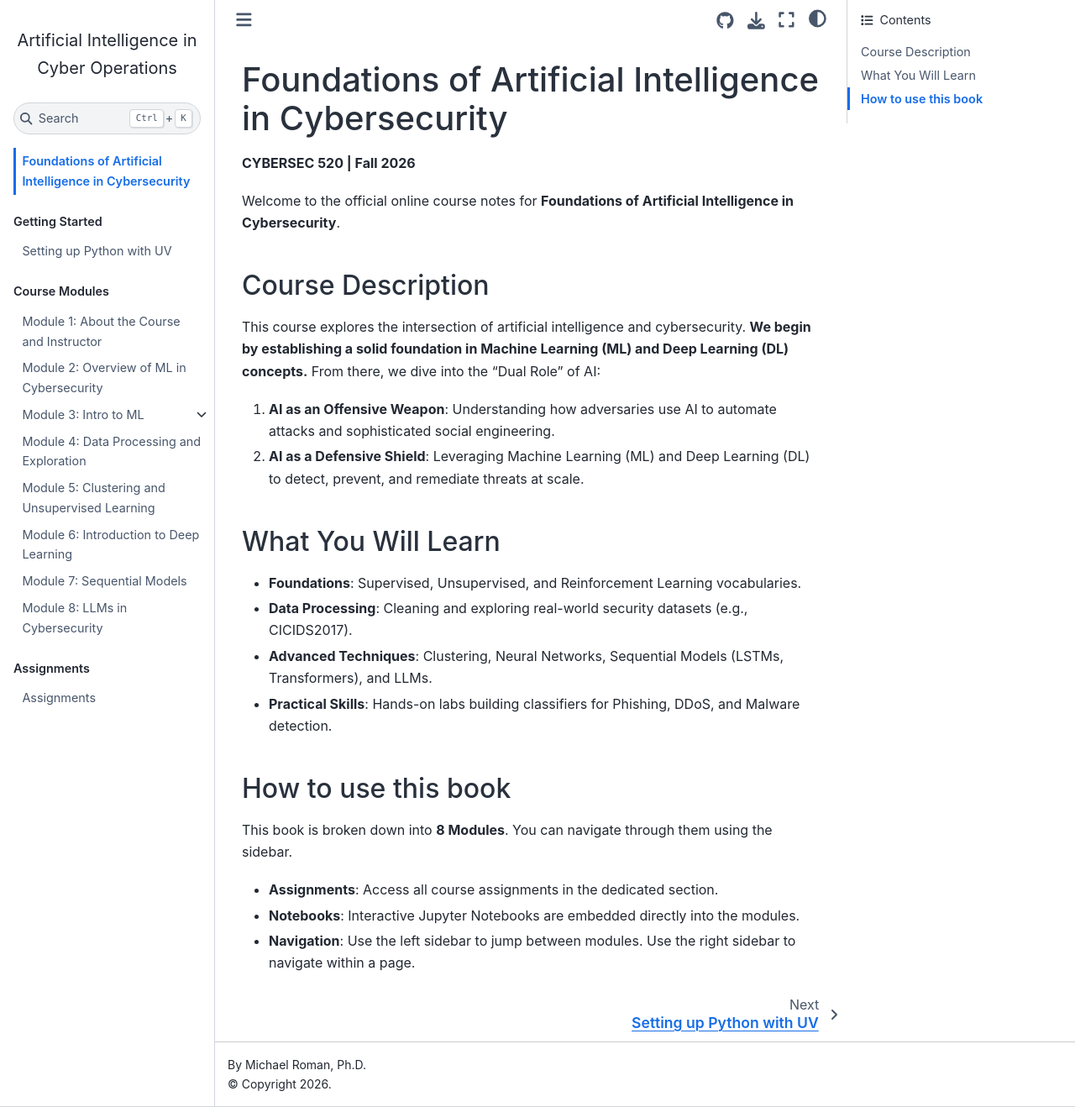
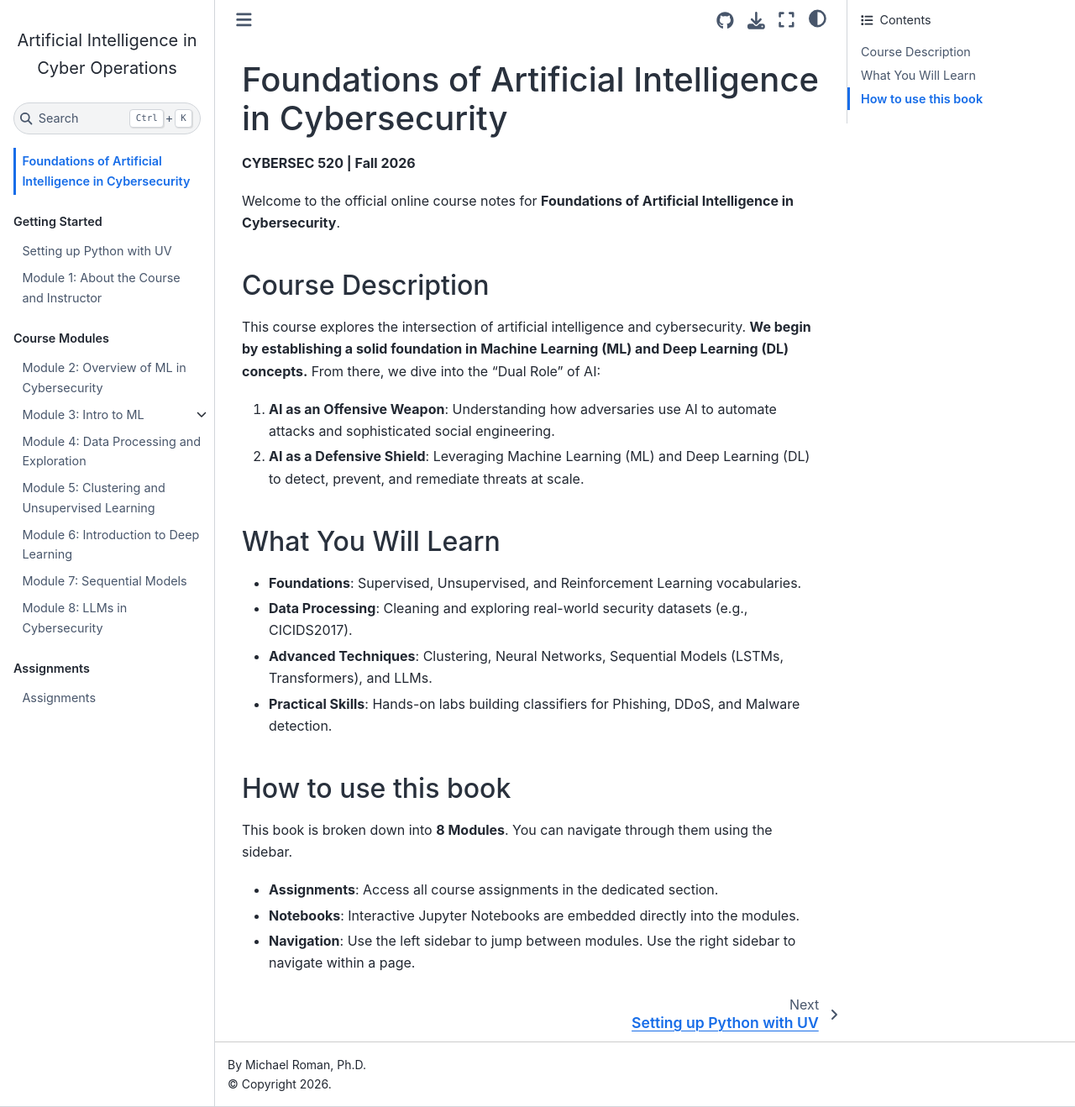
Before and after one commit to mproman/CYBERSEC520, a Jupyter Book: the page built from intro.md, in a window 1280 px wide and 1318 px high. Shown: the whole window at 84% size. Built offline with Jupyter Book 1.0.4 settings and Sphinx 7.4.7 and the Sphinx Book theme 1.1.4, drawn with Linux system fonts in a browser that asks for light colours; pages that are not in the unit, such as notebooks, are missing from menus; some of the changed lines change nothing that is shown.

Commit message:
Refactor _toc.yml structure and formatting

```diff
--- a/_toc.yml
+++ b/_toc.yml
@@ -4,9 +4,9 @@ parts:
   - caption: Getting Started
     chapters:
     - file: content/setup/uv
+    - file: content/01_about/index
   - caption: Course Modules
     chapters:
-    - file: content/01_about/index
     - file: content/02_overview/index
     - file: content/03_intro_ml/index
       sections:
```
